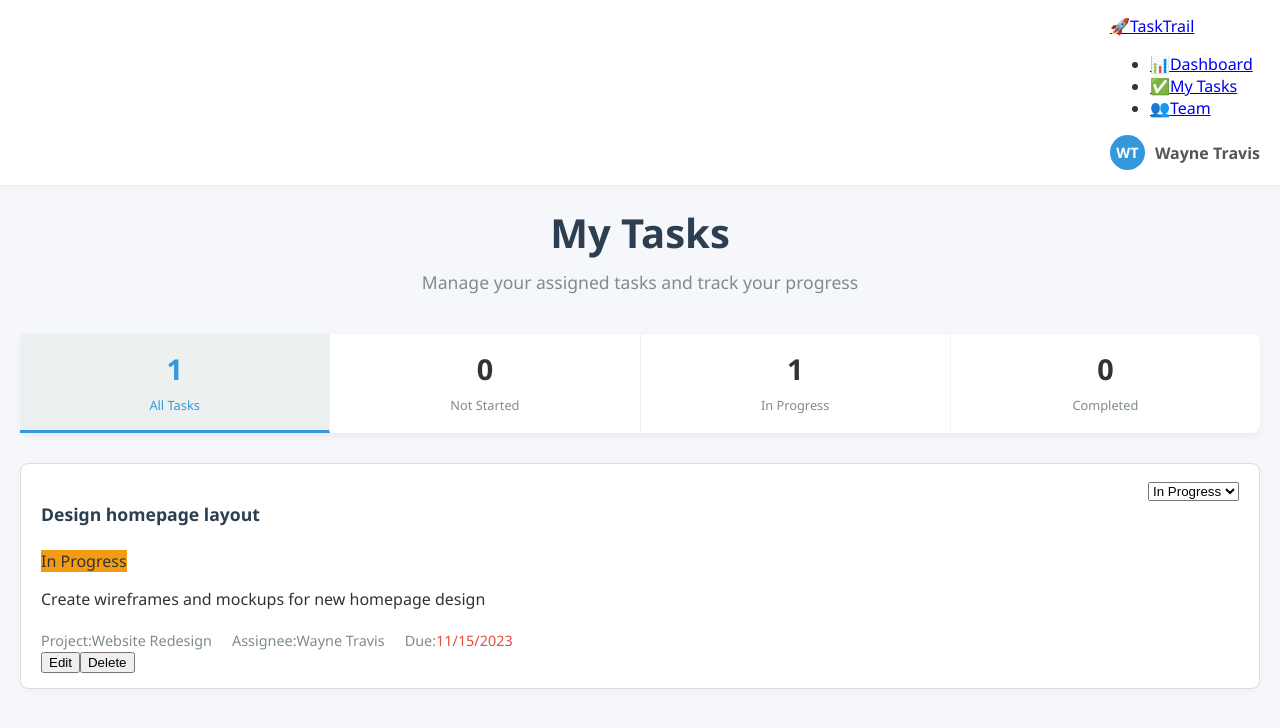
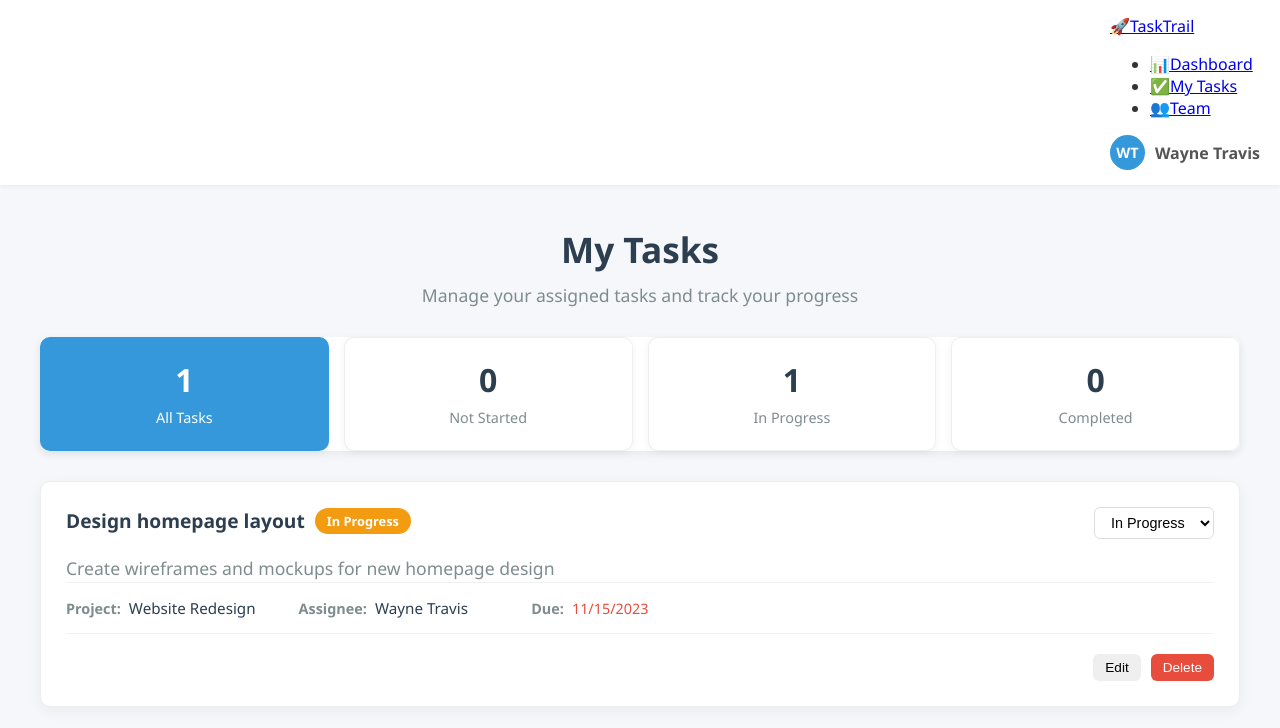
Before and after one commit to ItsDylnn/phase-4-project, a React (Create React App) app in the folder frontend/: page /my-tasks in a window 1280 px wide. Shown: the top 728 px of the page. Built offline with nearby package versions, Linux system fonts and the light colour scheme.

Commit message:
my tasks

```diff
--- a/frontend/src/styles/App.css
+++ b/frontend/src/styles/App.css
@@ -720,3 +720,272 @@ body {
     grid-template-columns: 1fr;
   }
 }
+
+/* =================================
+   MY TASKS PAGE STYLING
+   ================================= */
+.my-tasks-page {
+  max-width: 1200px;
+  margin: 0 auto;
+  padding: 20px;
+}
+
+.my-tasks-page .page-header {
+  margin-bottom: 30px;
+}
+
+.my-tasks-page h1 {
+  font-size: 2.2rem;
+  color: #2c3e50;
+  margin-bottom: 10px;
+}
+
+.my-tasks-page p {
+  color: #7f8c8d;
+  font-size: 1.1rem;
+  margin: 0;
+}
+
+/* Task Statistics */
+.task-stats {
+  display: flex;
+  gap: 15px;
+  margin: 30px 0;
+  flex-wrap: wrap;
+}
+
+.stat-tab {
+  flex: 1;
+  min-width: 150px;
+  background: white;
+  border-radius: 10px;
+  padding: 20px;
+  text-align: center;
+  cursor: pointer;
+  transition: all 0.3s ease;
+  border: 1px solid #eee;
+  box-shadow: 0 2px 10px rgba(0, 0, 0, 0.05);
+}
+
+.stat-tab:hover {
+  transform: translateY(-3px);
+  box-shadow: 0 5px 15px rgba(0, 0, 0, 0.1);
+}
+
+.stat-tab.active {
+  background: #3498db;
+  color: white;
+  border-color: #3498db;
+}
+
+.stat-tab.active .stat-count,
+.stat-tab.active .stat-label {
+  color: white;
+}
+
+.stat-count {
+  display: block;
+  font-size: 2rem;
+  font-weight: 700;
+  margin-bottom: 5px;
+  color: #2c3e50;
+}
+
+.stat-label {
+  font-size: 0.9rem;
+  color: #7f8c8d;
+  font-weight: 500;
+}
+
+/* Task List */
+.tasks-container {
+  margin-top: 30px;
+}
+
+.task-list {
+  display: grid;
+  gap: 20px;
+}
+
+.task-card {
+  background: white;
+  border-radius: 10px;
+  padding: 25px;
+  box-shadow: 0 4px 15px rgba(0, 0, 0, 0.05);
+  border: 1px solid #eee;
+  transition: all 0.3s ease;
+}
+
+.task-card:hover {
+  transform: translateY(-2px);
+  box-shadow: 0 8px 25px rgba(0, 0, 0, 0.1);
+}
+
+.task-header {
+  display: flex;
+  justify-content: space-between;
+  align-items: flex-start;
+  margin-bottom: 15px;
+}
+
+.task-title-section {
+  display: flex;
+  align-items: center;
+  flex-wrap: wrap;
+  gap: 10px;
+}
+
+.task-title {
+  margin: 0;
+  font-size: 1.2rem;
+  color: #2c3e50;
+}
+
+.status-badge {
+  padding: 4px 12px;
+  border-radius: 20px;
+  font-size: 0.8rem;
+  font-weight: 600;
+  color: white;
+  text-transform: capitalize;
+}
+
+.task-actions {
+  display: flex;
+  gap: 10px;
+}
+
+.status-select {
+  padding: 6px 12px;
+  border-radius: 6px;
+  border: 1px solid #ddd;
+  background: white;
+  font-size: 0.9rem;
+  cursor: pointer;
+  transition: all 0.2s ease;
+}
+
+.status-select:focus {
+  outline: none;
+  border-color: #3498db;
+  box-shadow: 0 0 0 2px rgba(52, 152, 219, 0.2);
+}
+
+.task-description {
+  color: #555;
+  margin: 0 0 20px 0;
+  line-height: 1.6;
+}
+
+.task-meta {
+  display: grid;
+  grid-template-columns: repeat(auto-fill, minmax(200px, 1fr));
+  gap: 15px;
+  margin-bottom: 20px;
+  padding: 15px 0;
+  border-top: 1px solid #f0f0f0;
+  border-bottom: 1px solid #f0f0f0;
+}
+
+.meta-item {
+  display: flex;
+  gap: 8px;
+  align-items: center;
+}
+
+.meta-label {
+  font-weight: 600;
+  color: #7f8c8d;
+  font-size: 0.9rem;
+}
+
+.meta-value {
+  color: #2c3e50;
+  font-size: 0.95rem;
+}
+
+.due-date {
+  font-weight: 500;
+}
+
+.task-footer {
+  display: flex;
+  justify-content: flex-end;
+  gap: 10px;
+  margin-top: 15px;
+}
+
+.btn {
+  padding: 8px 16px;
+  border: none;
+  border-radius: 6px;
+  font-weight: 500;
+  cursor: pointer;
+  transition: all 0.2s ease;
+  font-size: 0.9rem;
+}
+
+.btn-small {
+  padding: 6px 12px;
+  font-size: 0.85rem;
+}
+
+.btn:hover {
+  opacity: 0.9;
+  transform: translateY(-1px);
+}
+
+.btn-danger {
+  background: #e74c3c;
+  color: white;
+}
+
+/* Empty State */
+.empty-state {
+  text-align: center;
+  padding: 40px 20px;
+  background: white;
+  border-radius: 10px;
+  margin-top: 30px;
+  border: 1px dashed #ddd;
+}
+
+.empty-icon {
+  font-size: 3rem;
+  margin-bottom: 15px;
+  display: inline-block;
+}
+
+.empty-state h3 {
+  color: #2c3e50;
+  margin: 0 0 10px 0;
+}
+
+.empty-state p {
+  color: #7f8c8d;
+  margin: 0;
+}
+
+/* Responsive Design */
+@media (max-width: 768px) {
+  .task-stats {
+    grid-template-columns: 1fr 1fr;
+  }
+
+  .task-meta {
+    grid-template-columns: 1fr;
+  }
+
+  .task-header {
+    flex-direction: column;
+    gap: 15px;
+  }
+
+  .task-actions {
+    width: 100%;
+  }
+
+  .status-select {
+    width: 100%;
+  }
+}
```
